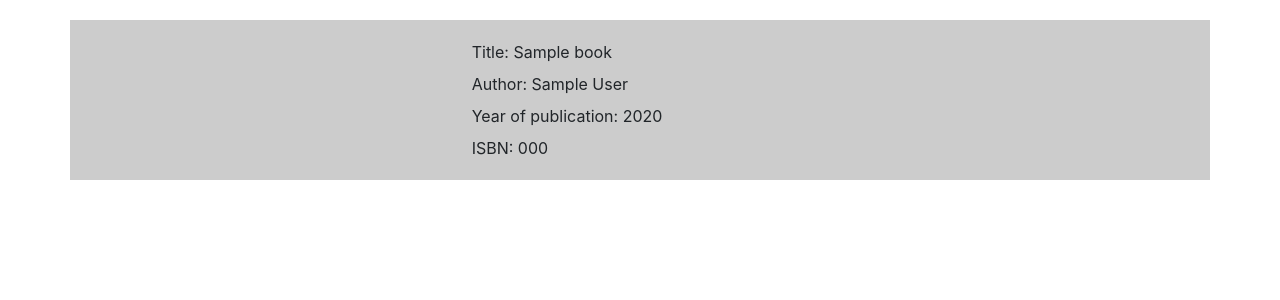
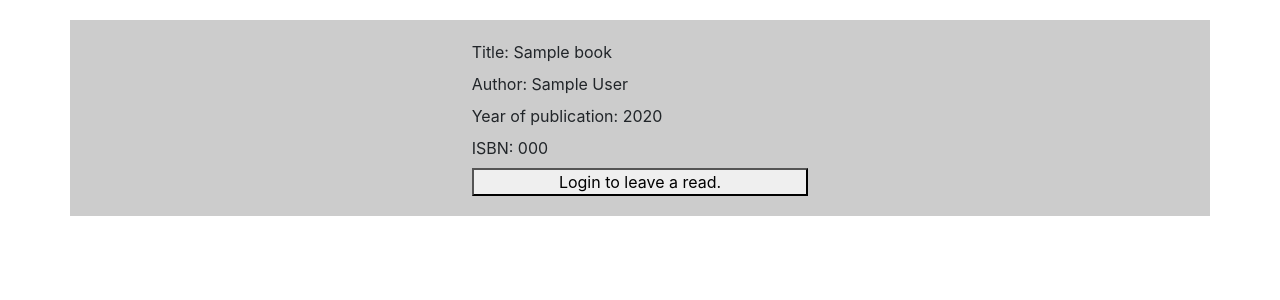
Before and after one commit to duwaar/project1, a Flask app: template templates/book.html in a window 1280 px wide. Shown: the part 56-356 px from the top of the page. Run offline with Flask 2, Linux system fonts and the light colour scheme; the template is opened without the code that fills it: most values are stand-ins (such as "Sample title", 1, 10 or a date in 2020); some libraries are stand-ins or nearby versions.

Commit message:
Added a login button to book page if logged out.

```diff
--- a/templates/book.html
+++ b/templates/book.html
@@ -18,9 +18,14 @@ Book Info
                 <span class="p-0">ISBN: {{ book_data['isbn'] }}</span>
             </div>
             {% if session.get('username') %}
-            <form class="d-flex flex-column" action="{{ url_for('submit_read') }}" method="GET">
+            <form class="d-flex flex-column" action="{{ url_for('submit_read_page') }}" method="GET">
                 <span class="p-1"></span>
                 <button class="p-0">I read this book!</button>
+            </form>
+            {% else %}
+            <form class="d-flex flex-column" action="{{ url_for('login_page') }}" method="GET">
+                <span class="p-1"></span>
+                <button class="p-0">Login to leave a read.</button>
             </form>
             {% endif %}
         </div>
```
